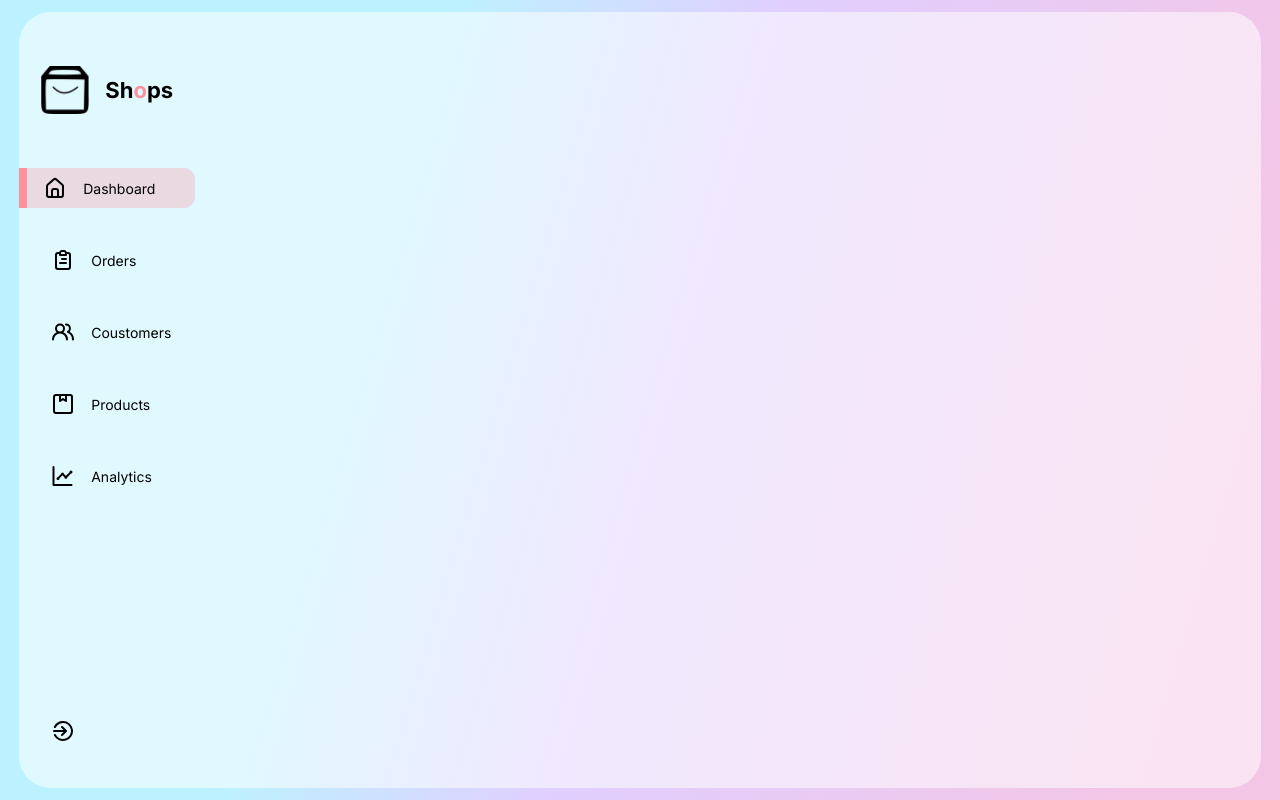
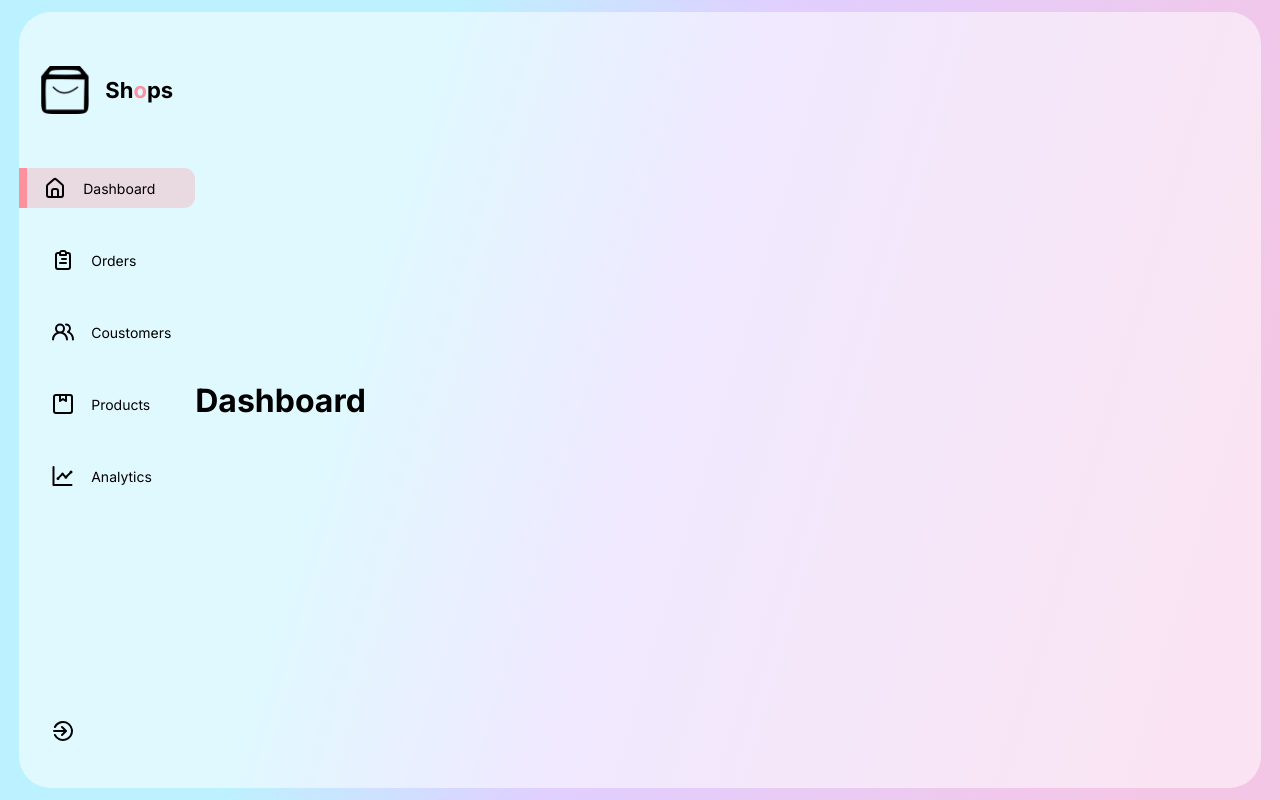
Before and after one commit to Indula-Perera/React-Admin-Dashboard, a React (Create React App) app: page / in a window 1280 px wide. Built offline with nearby package versions, Linux system fonts and the light colour scheme.

Commit message:
Create Main Dash

```diff
--- a/src/App.js
+++ b/src/App.js
@@ -1,4 +1,5 @@
 import './App.css'
+import MainDash from './components/MainDash/MainDash';
 import Sidebar from './components/Sidebar/Sidebar';
 
 function App() {
@@ -6,7 +7,7 @@ function App() {
     <div className="App">
         <div className='AppGlass'>
           <Sidebar/>
-          <div></div>
+          <MainDash/>
           <div></div>
 
         </div>
--- /dev/null
+++ b/src/components/MainDash/MainDash.css
@@ -0,0 +1,5 @@
+.MainDash{
+    display: flex;
+    flex-direction: column;
+    justify-content: space-evenly;
+}
--- /dev/null
+++ b/src/components/MainDash/MainDash.jsx
@@ -0,0 +1,11 @@
+import React from 'react'
+import './MainDash.css'
+
+export default function MainDash() {
+  return (
+    <div className='MainDash'>
+      <h1>Dashboard</h1>
+
+    </div>
+  )
+}
```
